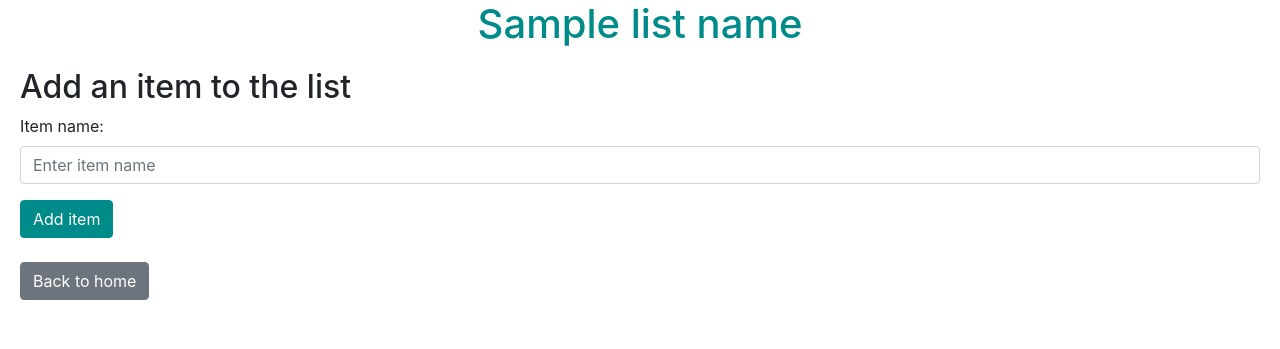
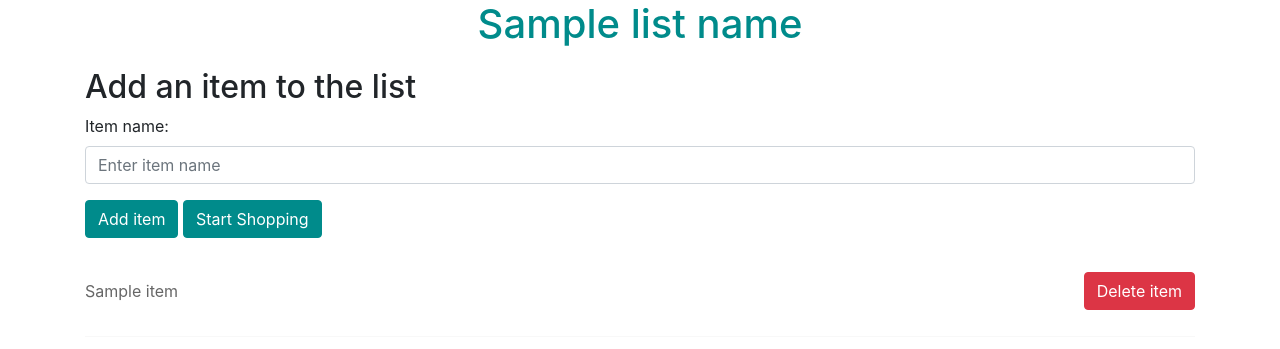
Before and after one commit to vincentgierisch/smartGrocery, a Flask app: template application/templates/list.html in a window 1280 px wide. Shown: the part 76-425 px from the top of the page. Run offline with Flask 3, Linux system fonts and the light colour scheme; the template is opened without the code that fills it: most values are stand-ins (such as "Sample title", 1, 10 or a date in 2020); some libraries are stand-ins or nearby versions.

Commit message:
update everything

```diff
--- a/application/app.py
+++ b/application/app.py
@@ -6,7 +6,7 @@ from cs50 import SQL
 
 
 app = Flask(__name__)
-db = SQL("sqlite:///shopping.db")
+db = SQL("sqlite:///../shopping.db")
 
 # Configure session
 app.config["SESSION_PERMANENT"] = False
@@ -17,7 +17,7 @@ Session(app)
 # Homepage that displays all shopping lists
 @app.route('/')
 def home():
-    shopping_lists = db.execute("SELECT * FROM shopping_lists WHERE user_id = ?", 0)
+    shopping_lists = db.execute("SELECT * FROM ShoppingList")
     # Display the shopping lists on the home page
     return render_template('home.html', shopping_lists=shopping_lists)
 
@@ -48,17 +48,42 @@ def add_list():
 @app.route('/view_list/<list_id>')
 def view_list(list_id):
     # Query the database for the shopping list with the given name and the current user's id
-    list_data = db.execute("SELECT * FROM shopping_lists WHERE id = ? AND user_id = ?", list_id, 0)
+
+    list_data = db.execute("SELECT * FROM ShoppingList WHERE ShoppingListId = ?", list_id)
 
     if list_data:
         # Query the database for the items in the shopping list
-        items = []
+        items = db.execute("SELECT * FROM ShoppingListMapping sm, ProductList pl WHERE sm.ShoppingListId = ? AND sm.ProductID = pl.ProductID", list_id)
+        products = db.execute("SELECT * FROM ProductList")
+        supermarkets = db.execute("SELECT * FROM SupermarketList")
         # ToDo: replace "items = []" with code that gets all the items of the specific list - name of the variable: items
 
         # Render the list page with the items of the shopping list
-        return render_template('list.html', list_name=list_data[0]['title'], list_id=list_id, items=items)
+        return render_template('list.html', list_name=list_data[0]['ShoppingListName'], list_id=list_id, items=items, products=products, supermarkets=supermarkets)
 
     # If the list was not found, redirect to the home page
+    return redirect(url_for('home'))
+
+# Function that gets called if the user clicks on a specific shopping list
+@app.route('/go_shopping/<list_id>', methods=['GET'])
+def go_shopping(list_id):
+    supermarket_id = "test"
+    if request.method == "GET":
+        supermarket_id = request.args.get('supermarket')
+
+    list_data = db.execute("SELECT * FROM ShoppingList WHERE ShoppingListId = ?", list_id)
+    supermarket = db.execute("SELECT * FROM SupermarketList WHERE SupermarketID = ?", supermarket_id)
+    if list_data:
+        # Query the database for the items in the shopping list
+        items = db.execute("SELECT * FROM ShoppingListMapping sm, ProductList pl WHERE sm.ShoppingListId = ? AND sm.ProductID = pl.ProductID", list_id)
+        products = db.execute("SELECT * FROM ProductList")
+        # ToDo: replace "items = []" with code that gets all the items of the specific list - name of the variable: items
+
+        # Render the list page with the items of the shopping list
+
+        print(supermarket)
+        return render_template('go_shopping.html', list_name=list_data[0]['ShoppingListName'], list_id=list_id, items=items, products=products, supermarket=supermarket[0])
+
     return redirect(url_for('home'))
 
 
--- a/application/templates/home.html
+++ b/application/templates/home.html
@@ -9,9 +9,9 @@
     <tbody>
       {% for shopping_list in shopping_lists %}
         <tr>
-          <td><a href="{{ url_for('view_list', list_id=shopping_list['id']) }}">{{ shopping_list['title'] }}</a></td>
+          <td><a href="{{ url_for('view_list', list_id=shopping_list['ShoppingListId']) }}">{{ shopping_list['ShoppingListName'] }}</a></td>
           <td class="text-right">
-            <a href="{{ url_for('delete_list', list_id=shopping_list['id']) }}" class="btn btn-danger" role="button">Delete</a>
+            <a href="{{ url_for('delete_list', list_id=shopping_list['ShoppingListId']) }}" class="btn btn-danger" role="button">Delete</a>
           </td>
         </tr>
       {% endfor %}
--- a/application/templates/layout.html
+++ b/application/templates/layout.html
@@ -3,9 +3,18 @@
 <html lang="en">
     <head>
         <meta name="viewport" content="initial-scale=1, width=device-width">
-        <link rel="stylesheet" href="https://cdn.jsdelivr.net/npm/bootstrap@4.3.1/dist/css/bootstrap.min.css" integrity="sha384-ggOyR0iXCbMQv3Xipma34MD+dH/1fQ784/j6cY/iJTQUOhcWr7x9JvoRxT2MZw1T" crossorigin="anonymous">
+        <link href="https://cdn.jsdelivr.net/npm/bootstrap@5.3.3/dist/css/bootstrap.min.css" rel="stylesheet">
         <title>Shoppinglists</title>
         <link rel="stylesheet" href="/static/styles.css">
+        <script src="https://ajax.googleapis.com/ajax/libs/jquery/1.7.1/jquery.js">
+        </script>
+
+        <script src="https://ajax.googleapis.com/ajax/libs/jqueryui/1.8.16/jquery-ui.js">
+        </script>
+        <script src="https://cdn.jsdelivr.net/npm/bootstrap@5.3.3/dist/js/bootstrap.bundle.min.js"></script>
+
+        <link href="http://ajax.googleapis.com/ajax/libs/jqueryui/1.8.16/themes/ui-lightness/jquery-ui.css"
+            rel="stylesheet" type="text/css" />
     </head>
     <body>
        {% include 'nav.html' %}
--- a/application/templates/list.html
+++ b/application/templates/list.html
@@ -1,12 +1,9 @@
-
-
 {% extends "layout.html" %}
 
 {% block body %}
 
+<div class="container">
     <h1>{{ list_name }}</h1>
-<!-- ToDo: Add code to display the items of a shopping list - each item has a delete button that calls delete_item with parameters -->
-
     <h2>Add an item to the list</h2>
     <form action="{{ url_for('add_item', list_id=list_id) }}" method="POST">
         <div class="form-group">
@@ -14,11 +11,65 @@
             <input type="text" class="form-control" name="item_name" id="item_name" placeholder="Enter item name">
         </div>
         <button type="submit" class="btn btn-primary">Add item</button>
+        <button type="button" class="btn btn-primary" data-bs-toggle="modal" data-bs-target="#exampleModal">
+          Start Shopping
+        </button>
+
     </form>
     <br>
-  <p>
+    <!-- <p> -->
+    <!--     <a href="{{ url_for('home') }}" class="btn btn-secondary">Back to home</a> -->
+    <!-- </p> -->
 
-    <a href="{{ url_for('home') }}" class="btn btn-secondary">Back to home</a>
-  </p>
+    {% for item in items %}
+      <div class="item" style="display: flex; justify-content: space-between; align-items: center; padding: 10px 0;">
+        <p style="margin: 0;">{{ item.ProductName }}</p>
+        <form action="{{ url_for('delete_item', list_id=list_id, item_id=item.id) }}" method="GET">
+          <button type="submit" class="btn btn-danger">Delete item</button>
+        </form>
       </div>
+      <hr>
+    {% endfor %}
+</div>
+
+<!-- Modal -->
+<div class="modal fade" id="exampleModal" tabindex="-1" role="dialog" aria-labelledby="exampleModalLabel" aria-hidden="true">
+  <div class="modal-dialog" role="document">
+    <div class="modal-content">
+      <div class="modal-header">
+        <h5 class="modal-title" id="exampleModalLabel">Ready to Start Shopping?</h5>
+        <button type="button" class="close" data-bs-dismiss="modal" aria-label="Close">
+          <span aria-hidden="true">&times;</span>
+        </button>
+      </div>
+
+        <form action="{{ url_for('go_shopping', list_id=list_id)}}" method="GET">
+      <div class="modal-body">
+        Please select your supermarket:
+        <select class="form-select" aria-label="" name="supermarket">
+            {% for supermarket in supermarkets %}
+                <option value="{{supermarket.SupermarketID}}">{{supermarket.SupermarketName}}</option>
+            {% endfor %}
+        </select>
+      </div>
+      <div class="modal-footer">
+            <button type="button" class="btn btn-secondary" data-bs-dismiss="modal">Close</button>
+            <button type="submit" class="btn btn-primary">Start Shopping</button>
+      </div>
+        </form>
+    </div>
+  </div>
+</div>
+<script>
+  $(function() {
+    var availableTags = [
+        {% for product in products %}
+            "{{product.ProductName}}",
+        {% endfor %}
+    ];
+    $( "#item_name" ).autocomplete({
+      source: availableTags
+    });
+  });
+</script>
 {% endblock %}
```
Also changed, not shown: application/templates/go_shopping.html (added, +18 -0 lines), test.html (added, +37 -0 lines), shopping.db (added). Lines whose indentation alone changed are shown as unchanged.
